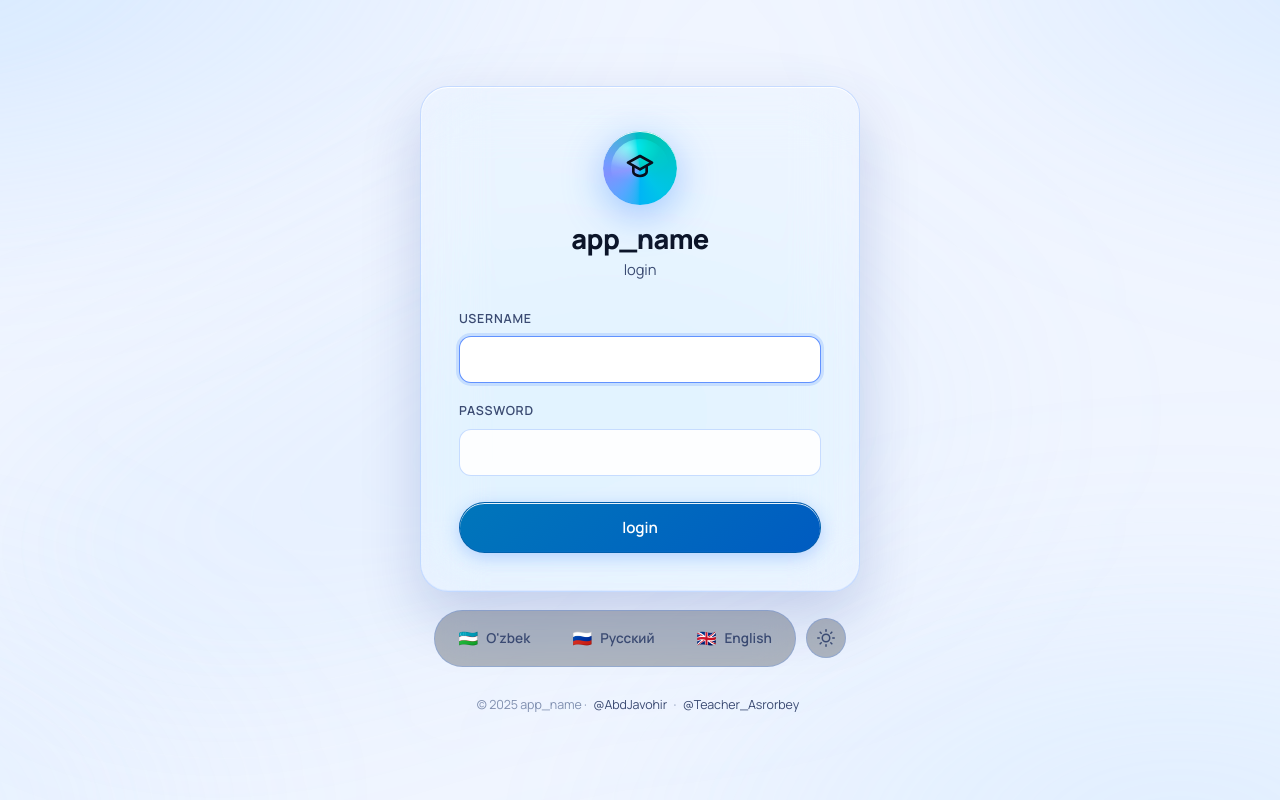
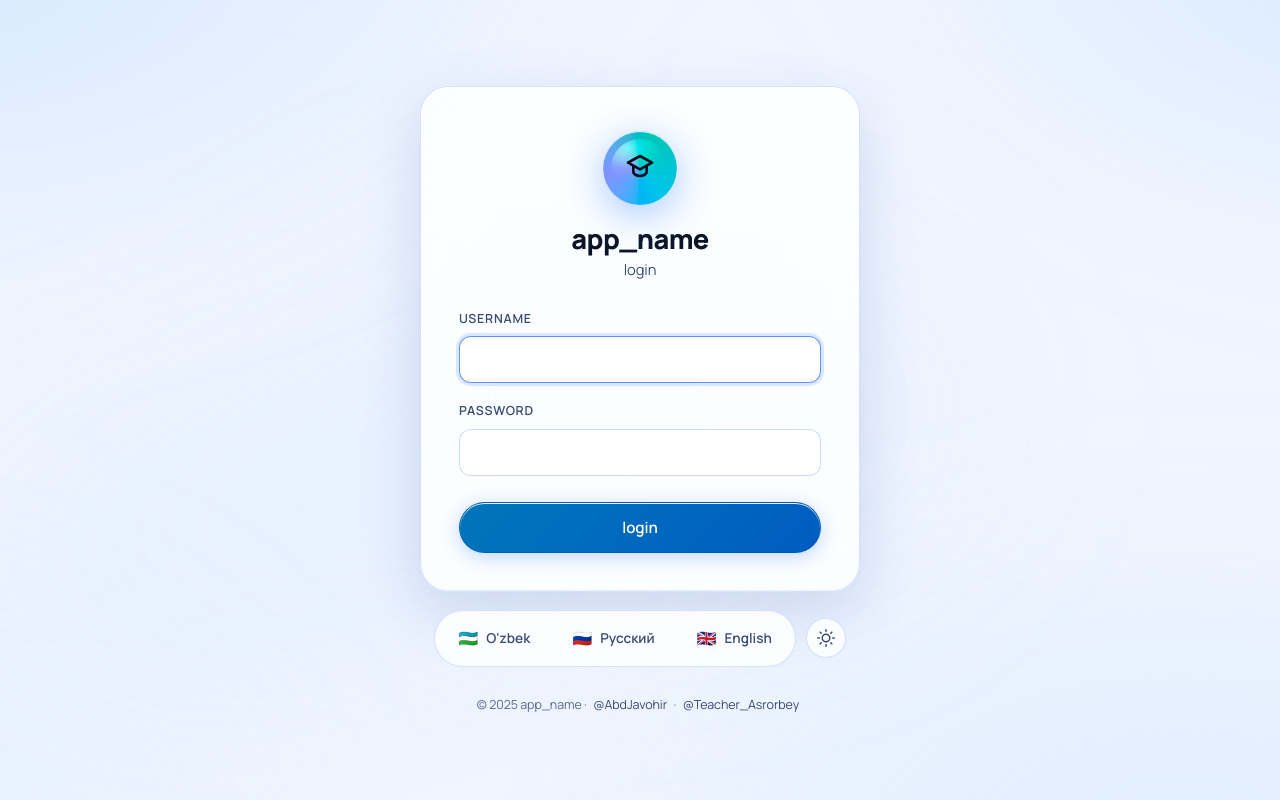
Before and after one commit to CyberdineT800/TeacherPro, a Python web app: template templates/login.html in a window 1280 px wide. Run offline with Jinja, Linux system fonts and the light colour scheme; the template is opened without the code that fills it, so the values that code supplies are empty.

Commit message:
some changes

```diff
--- a/templates/login.html
+++ b/templates/login.html
@@ -45,7 +45,7 @@
         .login-container {
             padding: 44px 38px 38px;
             border-radius: var(--r-xl);
-            background: rgba(255, 255, 255, 0.055);
+            background: var(--glass-bg);
             border: 1px solid var(--glass-border);
             backdrop-filter: blur(30px) saturate(180%);
             -webkit-backdrop-filter: blur(30px) saturate(180%);
@@ -60,7 +60,7 @@
             inset: 0;
             border-radius: inherit;
             padding: 1px;
-            background: linear-gradient(140deg, rgba(255,255,255,.30) 0%, rgba(255,255,255,.04) 35%, transparent 65%, rgba(255,255,255,.10) 100%);
+            background: linear-gradient(140deg, var(--glass-highlight) 0%, rgba(255,255,255,.04) 35%, transparent 65%, rgba(255,255,255,.10) 100%);
             -webkit-mask: linear-gradient(#000 0 0) content-box, linear-gradient(#000 0 0);
             -webkit-mask-composite: xor;
                     mask-composite: exclude;
@@ -114,7 +114,7 @@
             display: flex;
             gap: 8px;
             padding: 6px;
-            background: rgba(0, 0, 0, 0.25);
+            background: var(--glass-bg);
             border: 1px solid var(--glass-border);
             border-radius: var(--r-pill);
             backdrop-filter: blur(18px) saturate(160%);
@@ -140,7 +140,7 @@
         }
         .login-lang-btn:hover {
             color: var(--text);
-            background: rgba(255,255,255,.06);
+            background: var(--glass-bg-hover);
         }
         .login-lang-btn.active {
             color: var(--text);
@@ -176,7 +176,7 @@
             height: 40px;
             border-radius: 50%;
             border: 1px solid var(--glass-border);
-            background: rgba(0,0,0,.25);
+            background: var(--glass-bg);
             backdrop-filter: blur(18px) saturate(160%);
             -webkit-backdrop-filter: blur(18px) saturate(160%);
             color: var(--text-muted);
@@ -186,13 +186,20 @@
         }
         .theme-toggle-btn:hover {
             color: var(--text);
-            background: rgba(255,255,255,.08);
-            border-color: rgba(255,255,255,.25);
+            background: var(--glass-bg-hover);
+            border-color: var(--glass-border-strong);
         }
         .theme-toggle-btn svg { pointer-events: none; }
         /* Hide the icon that is NOT active */
         html[data-theme="dark"]  .theme-toggle-btn .icon-sun  { display: none; }
         html[data-theme="light"] .theme-toggle-btn .icon-moon { display: none; }
+
+        /* ── Light mode overrides ── */
+        [data-theme="light"] .login-container {
+            box-shadow: 0 20px 60px rgba(10, 40, 140, .14), var(--glass-inner);
+        }
+        [data-theme="light"] .login-footer-strip { color: var(--text-dim); }
+        [data-theme="light"] .login-footer-strip a { color: var(--text-muted); }
     </style>
 </head>
 
```
